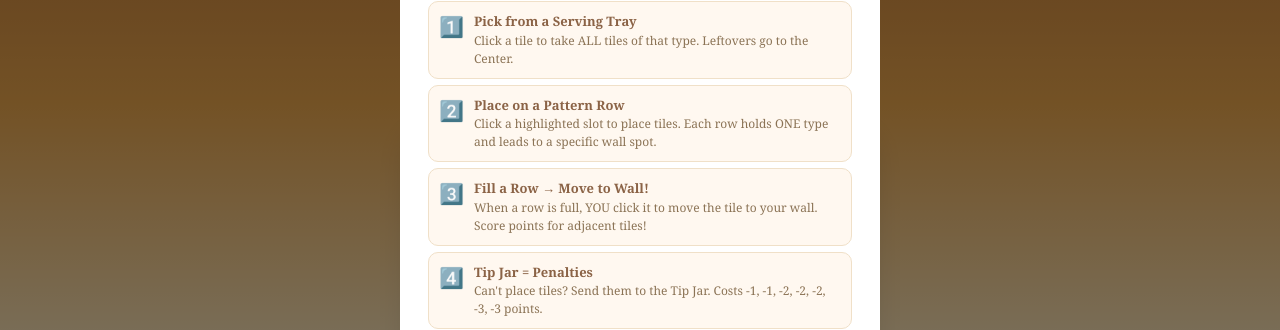
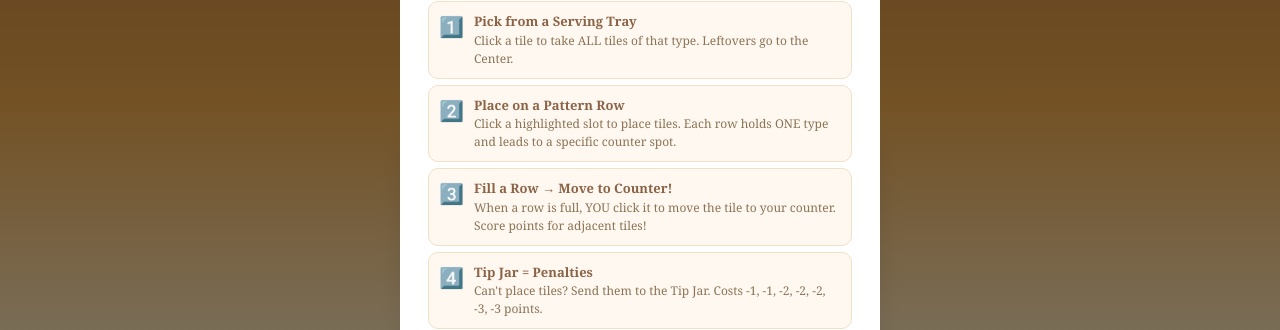
Before and after one commit to lauriegriddle/griddle-game, a Next.js app: page /cafetiles in a window 1280 px wide. Both pictures are taken after a click on the button "How to Play". Shown: the part 136-466 px from the top of the page. Built offline with nearby package versions, Linux system fonts and the light colour scheme.

Commit message:
Add opponent review pause, slower AI turn, rename wall to counter

```diff
--- a/app/cafetiles/page.js
+++ b/app/cafetiles/page.js
@@ -108,16 +108,16 @@ function wallScoreDetailed(wall, r, c, tileType) {
     points = h + v;
     const hNeighbors = hLeft + hRight;
     const vNeighbors = vUp + vDown;
-    breakdown = `${emoji} placed on wall! ${h} in a row ← → plus ${v} in a column ↑ ↓ = ${points} points!`;
+    breakdown = `${emoji} placed on counter! ${h} in a row ← → plus ${v} in a column ↑ ↓ = ${points} points!`;
   } else if (h > 1) {
     points = h;
-    breakdown = `${emoji} placed on wall! ${h} tiles connected in a row ← → = ${points} points!`;
+    breakdown = `${emoji} placed on counter! ${h} tiles connected in a row ← → = ${points} points!`;
   } else if (v > 1) {
     points = v;
-    breakdown = `${emoji} placed on wall! ${v} tiles connected in a column ↑ ↓ = ${points} points!`;
+    breakdown = `${emoji} placed on counter! ${v} tiles connected in a column ↑ ↓ = ${points} points!`;
   } else {
     points = 1;
-    breakdown = `${emoji} placed on wall — no neighbors yet = 1 point`;
+    breakdown = `${emoji} placed on counter — no neighbors yet = 1 point`;
   }
 
   return { points, breakdown };
@@ -327,7 +327,7 @@ export default function CafeTiles() {
       setCompletedRows(rows);
       setPhase("playerScore");
       if (rows.length > 0) {
-        setMsg("☕ Round over! Click each glowing row to move tiles to your wall.");
+        setMsg("☕ Round over! Click each glowing row to move tiles to your counter.");
       } else {
         setMsg("☕ Round over! Click 'Finish Scoring' to apply penalties.");
       }
@@ -501,7 +501,7 @@ export default function CafeTiles() {
             setAiThinking(false); setAiComment(""); setTurn("player"); setMsg(DEFAULT_MSG);
           }, 3000);
         }, 2200);
-      }, 2000);
+      }, 3000);
     }, 2000);
   }, [turn, screen, opp, phase]);
 
@@ -695,7 +695,7 @@ export default function CafeTiles() {
                 <div style={{ fontWeight: "bold", color: "#E65100", fontSize: 14 }}>☕ Your Scoring</div>
                 <div style={{ color: "#5D4037", fontSize: 12, marginTop: 2 }}>
                   {phase === "playerScore" && completedRows.length > 0
-                    ? "Click each glowing row to move its tile to your wall!"
+                    ? "Click each glowing row to move its tile to your counter!"
                     : phase === "playerScore"
                     ? "All rows scored! Click 'Finish Scoring' to check your tip jar."
                     : "Your scoring is complete. Review below, then score your opponent!"}
@@ -993,12 +993,12 @@ function HTPModal({ onClose }) {
         <h2 style={{ color: "#8B6346", textAlign: "center", fontSize: 22, marginBottom: 16 }}>How to Play</h2>
         {[
           { icon: "1️⃣", title: "Pick from a Serving Tray", desc: "Click a tile to take ALL tiles of that type. Leftovers go to the Center." },
-          { icon: "2️⃣", title: "Place on a Pattern Row", desc: "Click a highlighted slot to place tiles. Each row holds ONE type and leads to a specific wall spot." },
-          { icon: "3️⃣", title: "Fill a Row → Move to Wall!", desc: "When a row is full, YOU click it to move the tile to your wall. Score points for adjacent tiles!" },
+          { icon: "2️⃣", title: "Place on a Pattern Row", desc: "Click a highlighted slot to place tiles. Each row holds ONE type and leads to a specific counter spot." },
+          { icon: "3️⃣", title: "Fill a Row → Move to Counter!", desc: "When a row is full, YOU click it to move the tile to your counter. Score points for adjacent tiles!" },
           { icon: "4️⃣", title: "Tip Jar = Penalties", desc: "Can't place tiles? Send them to the Tip Jar. Costs -1, -1, -2, -2, -2, -3, -3 points." },
           { icon: "🔄", title: "Take Turns", desc: "Alternate picks until all trays and center are empty. Then score the round together!" },
-          { icon: "⭐", title: "End Bonuses", desc: "Complete wall row: +2. Complete column: +7. All 5 of one type: +10!" },
-          { icon: "🏆", title: "Win!", desc: "5 rounds or a completed wall row ends the game. Highest score wins!" },
+          { icon: "⭐", title: "End Bonuses", desc: "Complete counter row: +2. Complete column: +7. All 5 of one type: +10!" },
+          { icon: "🏆", title: "Win!", desc: "5 rounds or a completed counter row ends the game. Highest score wins!" },
         ].map((s, i) => (
           <div key={i} style={{ display: "flex", gap: 10, padding: 10, marginBottom: 6, background: "#FFF8F0", borderRadius: 10, border: "1px solid #F0E0C8" }}>
             <div style={{ fontSize: 20, flexShrink: 0 }}>{s.icon}</div>
```
